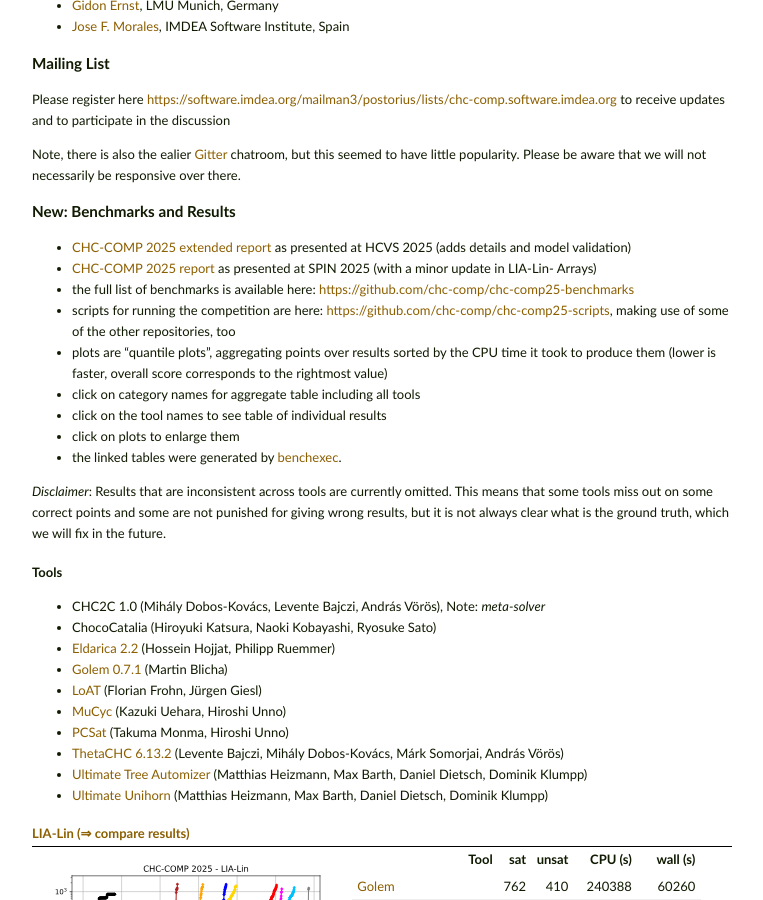
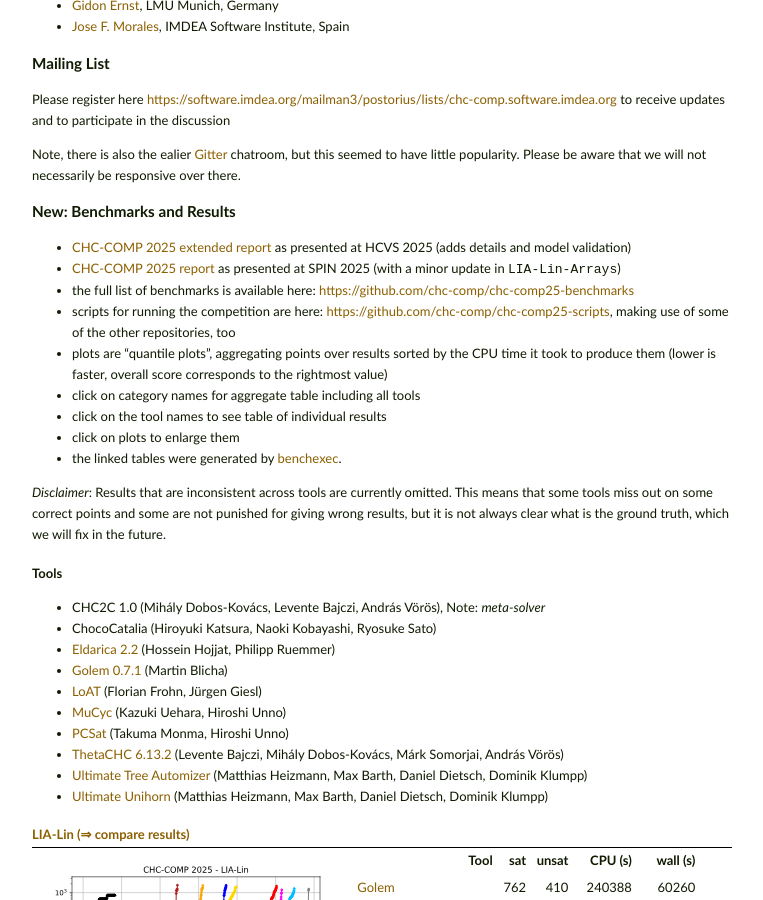
Before and after one commit to chc-comp/chc-comp.github.io, a Jekyll site: the page built from index.md, in a window 1280 px wide and 900 px high, scrolled down 334 px. Shown: the whole window, without its empty margins (258-1021 px from the left). Built offline with Jekyll 4.4.1, drawn with Linux system fonts in a browser that asks for light colours; nearby versions of some CDN libraries.

Commit message:
minor formatting

```diff
--- a/index.md
+++ b/index.md
@@ -62,8 +62,7 @@ Please be aware that we will not necessarily be responsive over there.
 </style>
 
 - [CHC-COMP 2025 extended report](2025/CHC-COMP 2025 Extended Report - HCVS.pdf) as presented at HCVS 2025 (adds details and model validation)
-- [CHC-COMP 2025 report](2025/CHC-COMP 2025 Report - SPIN.pdf) as presented at SPIN 2025 (with a minor update in LIA-Lin-
-Arrays)
+- [CHC-COMP 2025 report](2025/CHC-COMP 2025 Report - SPIN.pdf) as presented at SPIN 2025 (with a minor update in `LIA-Lin-Arrays`)
 - the full list of benchmarks is available here: <https://github.com/chc-comp/chc-comp25-benchmarks>
 - scripts for running the competition are here: <https://github.com/chc-comp/chc-comp25-scripts>, making use of some of the other repositories, too
 - plots are "quantile plots", aggregating points over results sorted by the CPU time it took to produce them (lower is faster, overall score corresponds to the rightmost value)
```
